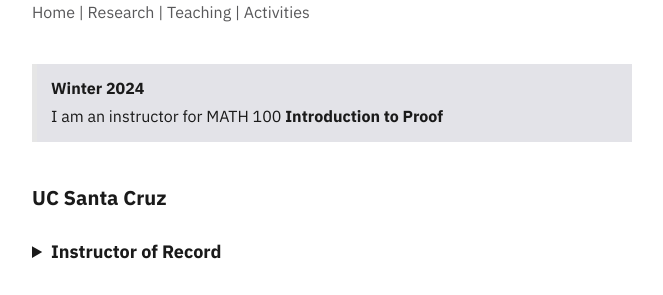
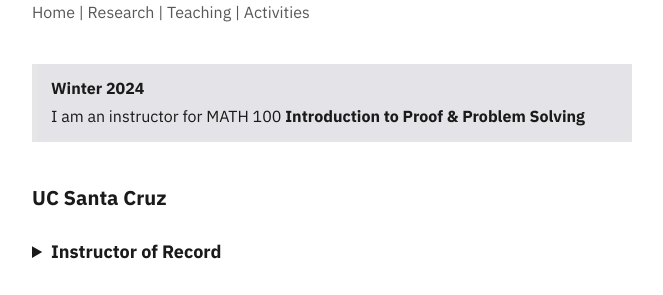
Before and after one commit to junkquill/junkquill.github.io, a Jekyll site: the page built from _pages/teaching.md, in a window 1280 px wide. Shown: the part 123-418 px from the top of the page, without its empty margins (308-971 px from the left). Built offline with Jekyll 4.4.1, drawn with Linux system fonts in a browser that asks for light colours.

Commit message:
callout-update

```diff
--- a/_pages/teaching.md
+++ b/_pages/teaching.md
@@ -11,7 +11,7 @@ permalink: /teaching
 
 <div class="callout">
     <h2> Winter 2024 </h2>
-<p>I am an instructor for MATH 100 <b>Introduction to Proof</b></p>
+<p>I am an instructor for MATH 100 <b>Introduction to Proof & Problem Solving</b></p>
 </div>
 
 ### UC Santa Cruz
```
